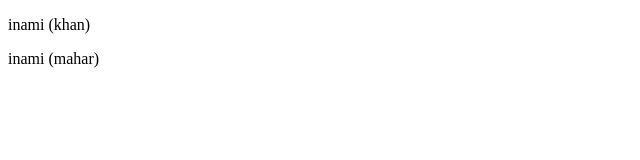
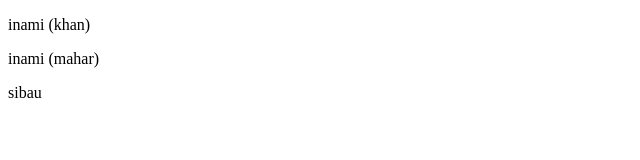
Before and after one commit to mr-inam/learn-git_hub, a plain HTML site: page index.html in a window 1280 px wide. Shown: the full height of the page, 0-640 px from the left. Drawn offline with Linux system fonts and the light colour scheme.

Commit message:
add new line

```diff
--- a/index.html
+++ b/index.html
@@ -8,5 +8,6 @@
 <body>
     <p>inami (khan)</p>
     <p>inami (mahar)</p>
+    <p>sibau</p>
 </body>
 </html>
```
